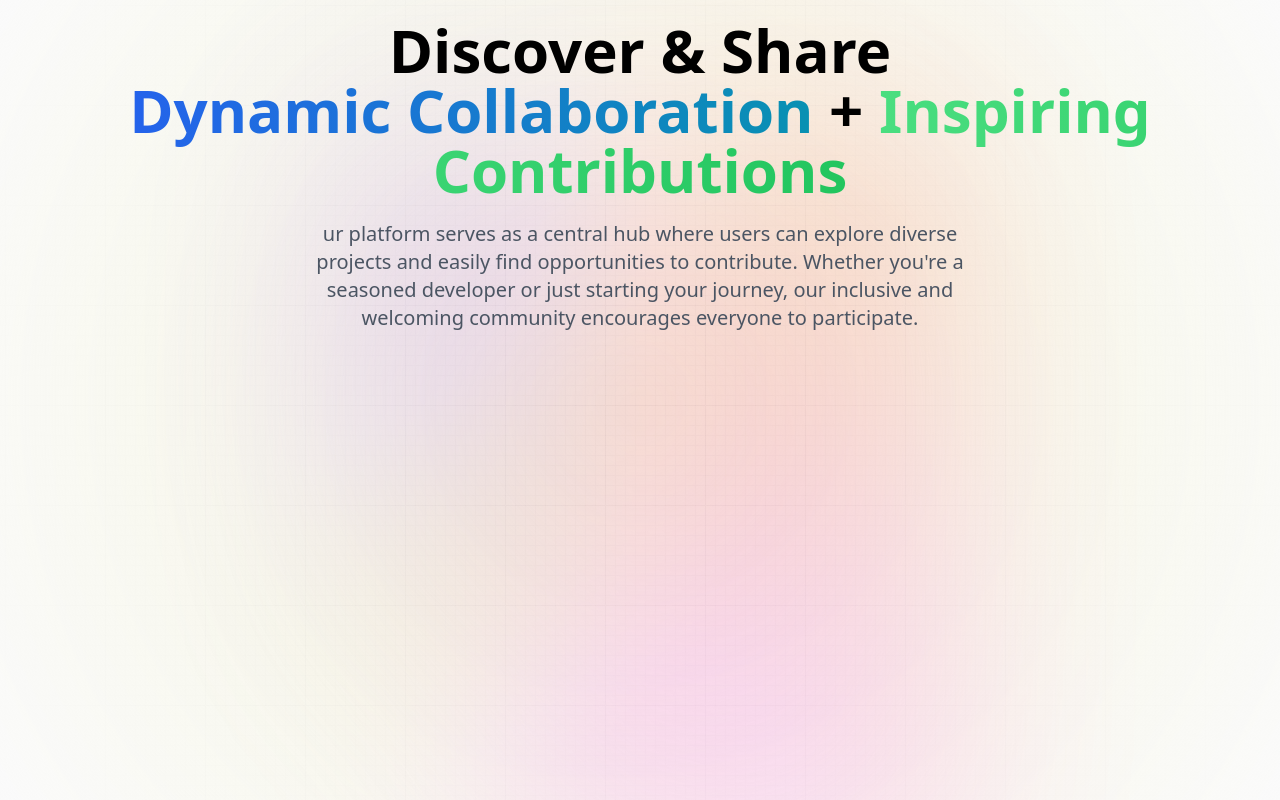
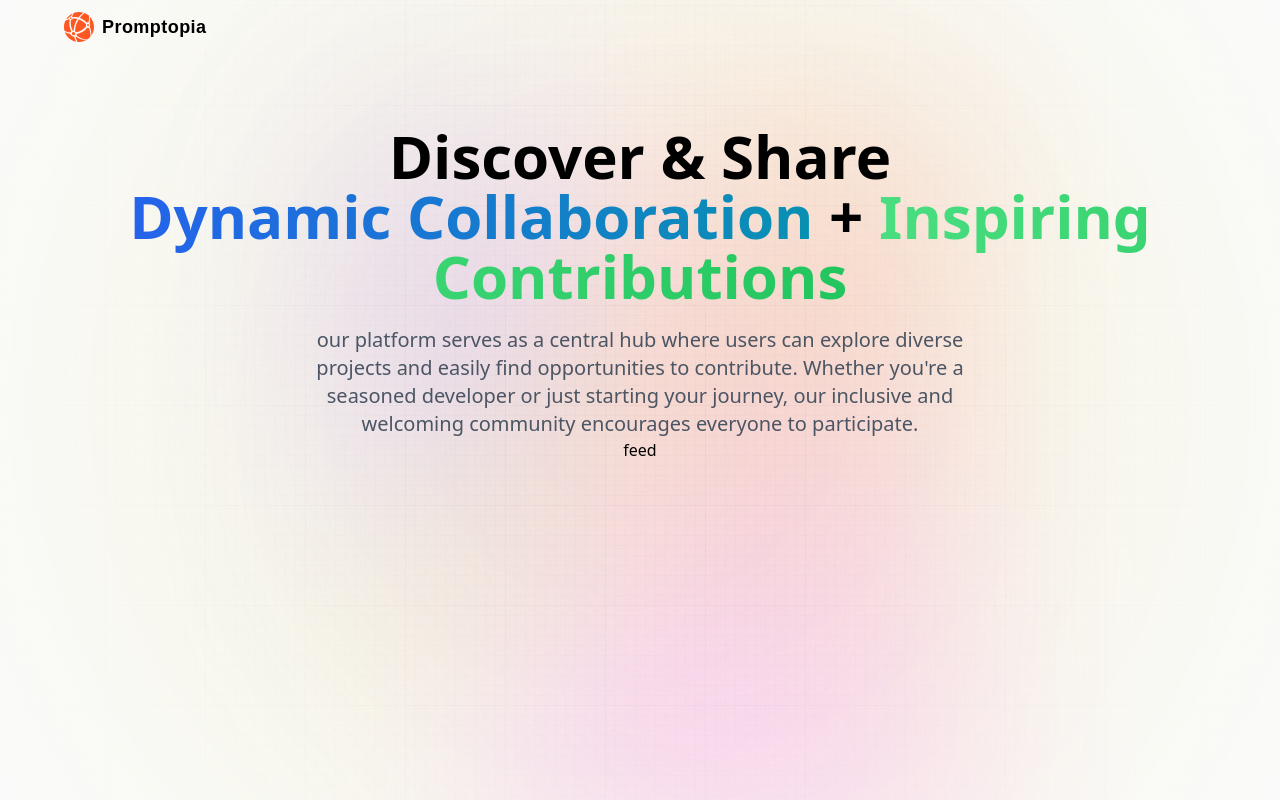
Before and after one commit to abrarmurad416/opensourceapp, a Next.js app: page / in a window 1280 px wide. Built offline with nearby package versions, Linux system fonts and the light colour scheme; no server answers.

Commit message:
new files

```diff
--- a/app/layout.jsx
+++ b/app/layout.jsx
@@ -1,5 +1,7 @@
 import React, { Children } from "react";
 import "@styles/globals.css";
+import Nav from "@components/Nav";
+import Provider from "@components/Provider";
 
 export const metadata = {
     title: "open source contributor",
@@ -13,7 +15,10 @@ const RootLayout = ({ children }) => {
                 <div className="main">
                     <div className="gradient" />
                 </div>
-                <main className="app">{children}</main>
+                <main className="app">
+                    <Nav />
+                    {children}
+                </main>
             </body>
         </html>
     );
--- a/app/page.jsx
+++ b/app/page.jsx
@@ -1,3 +1,5 @@
+import Feed from "@components/Feed";
+
 const Home = () => (
     <section className="w-full flex-center flex-col">
         <h1 className="head_text text-center">
@@ -13,12 +15,12 @@ const Home = () => (
             </span>
         </h1>
         <p className="desc text-center">
-            ur platform serves as a central hub
-            where users can explore diverse projects and easily find
-            opportunities to contribute. Whether you're a seasoned developer or
-            just starting your journey, our inclusive and welcoming community
-            encourages everyone to participate.
+            our platform serves as a central hub where users can explore diverse
+            projects and easily find opportunities to contribute. Whether you're
+            a seasoned developer or just starting your journey, our inclusive
+            and welcoming community encourages everyone to participate.
         </p>
+        <Feed />
     </section>
 );
 
--- /dev/null
+++ b/components/Feed.jsx
@@ -0,0 +1,7 @@
+import React from "react";
+
+const feed = () => {
+    return <div>feed</div>;
+};
+
+export default feed;
--- /dev/null
+++ b/components/Nav.jsx
@@ -0,0 +1,68 @@
+"use client";
+
+import React from "react";
+import Link from "next/link";
+import Image from "next/image";
+import { useState, useEffect } from "react";
+import { signIn, signOut, useSession, getProviders } from "next-auth/react";
+
+const Nav = () => {
+    const isUserLoggedIn = false;
+
+    const [providers, setProviders] = useState(null);
+
+    useEffect(() => {
+        const setProviders = async () => {
+            const response = await getProviders();
+
+            setProviders(response);
+        };
+        setProviders();
+    }, []);
+
+    return (
+        <nav className="flex justify-between w-full mb-16 pt-3">
+            <div className="flex items-center">
+                <Link href="/" className="flex gap-2 items-center">
+                    <Image
+                        src="/assets/images/logo.svg"
+                        alt="logo"
+                        width={30}
+                        height={30}
+                        className="object-contain"
+                    />
+                    <p className="logo_text">Promptopia</p>
+                </Link>
+            </div>
+            <div className="flex items-center">
+                {isUserLoggedIn ? (
+                    <div className="flex gap-3 md:gap-5">
+                        <Link href="/create-prompt" className="black_btn">
+                            Create Post
+                        </Link>
+                        <button
+                            type="button"
+                            onClick={signOut}
+                            className="outline_btn"
+                        >
+                            Sign Out
+                        </button>
+                        <Link href="/profile">
+                            <Image
+                                src="/assets/images/profile.png"
+                                width={37}
+                                height={37}
+                                className="rounded-full"
+                                alt="profile"
+                            />
+                        </Link>
+                    </div>
+                ) : (
+                    <></>
+                )}
+            </div>
+        </nav>
+    );
+};
+
+export default Nav;
```
Also changed, not shown: components/Form.jsx (added), components/Profile.jsx (added), components/PromptCard.jsx (added), components/Provider.jsx (added), public/assets/images/profile.png (added).
